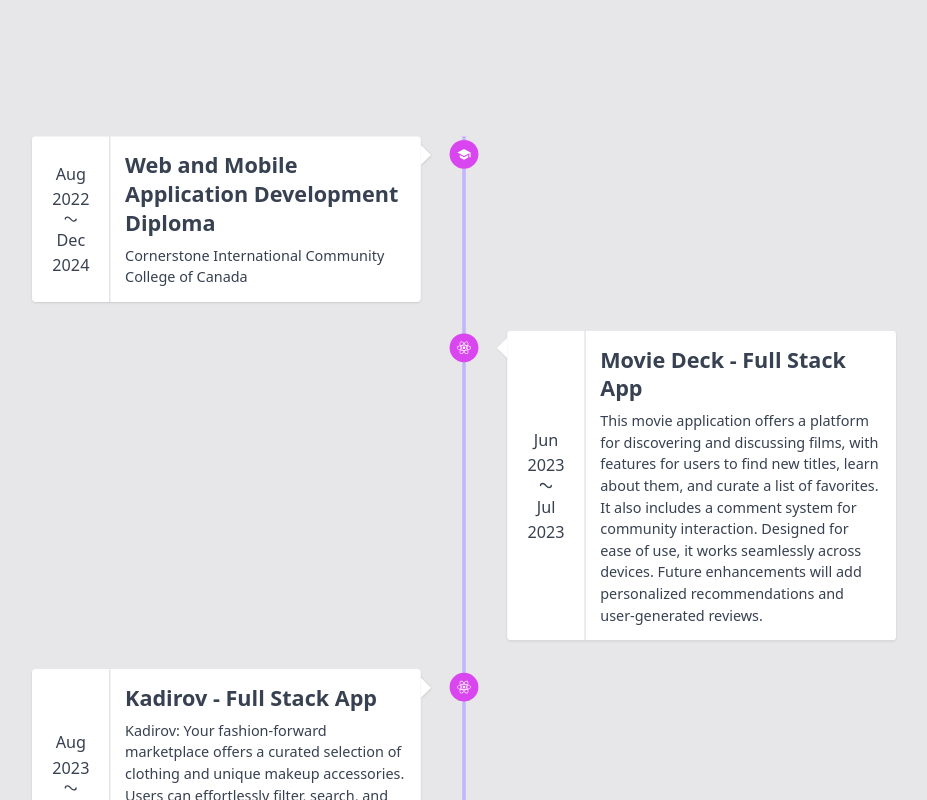
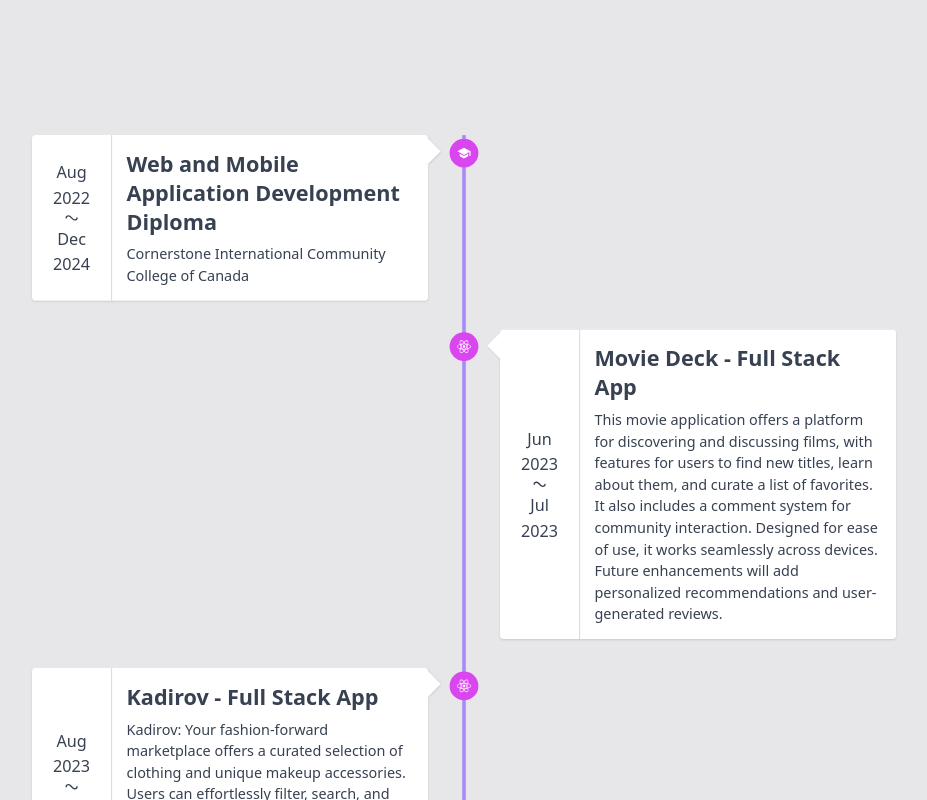
Before and after one commit to gyunayK/Portfolio, a React (Vite) app in the folder my-Portfolio/: page / in a window 1280 px wide. Shown: the part 1840-2640 px from the top of the page, without its empty margins (176-1103 px from the left). Built offline with nearby package versions, Linux system fonts and the light colour scheme; a web font is replaced by a local one.

Commit message:
fix: alignment issue in timeline

```diff
--- a/my-Portfolio/src/sections/timeline/Timeline.jsx
+++ b/my-Portfolio/src/sections/timeline/Timeline.jsx
@@ -27,7 +27,7 @@ export default function Timeline() {
           </div>
           <div className="relative scale-90">
             {/* Vertical line */}
-            <div className="absolute hidden w-1 h-full transform -translate-x-1/2 bg-violet-300 lg:block left-1/2"></div>
+            <div className="absolute hidden w-1 h-full transform -translate-x-1/2 bg-violet-400 lg:block left-1/2"></div>
             {/* Items */}
             {TimelineEvents.map((item, index) => (
               <TimelineItem
--- a/my-Portfolio/src/sections/timeline/TimelineItem.jsx
+++ b/my-Portfolio/src/sections/timeline/TimelineItem.jsx
@@ -10,13 +10,13 @@ export default function TimelineItem({ item, alignment }) {
       } items-start w-full mx-auto`}
     >
       <div
-        className={`w-full lg:w-1/2 ${isLeftAligned ? 'lg:pr-8' : 'lg:pl-8'}`}
+        className={`w-full lg:w-1/2 ${isLeftAligned ? 'lg:pr-6' : 'lg:pl-6'}`}
       >
         <Reveal width={'w-fit px-4'}>
         <div className="relative flex-1 mb-10 bg-white rounded shadow lg:mb-8 ">
           <div
-            className={`absolute inline-block w-4 overflow-hidden -translate-y-1/2 ${
-              isLeftAligned ? 'top-3 -right-4' : 'top-7 -left-4'
+            className={`absolute inline-block w-5 overflow-hidden -translate-y-1/2 ${
+              isLeftAligned ? 'top-3 -right-5' : 'top-6 -left-5'
             }`}
           >
             <div
```
